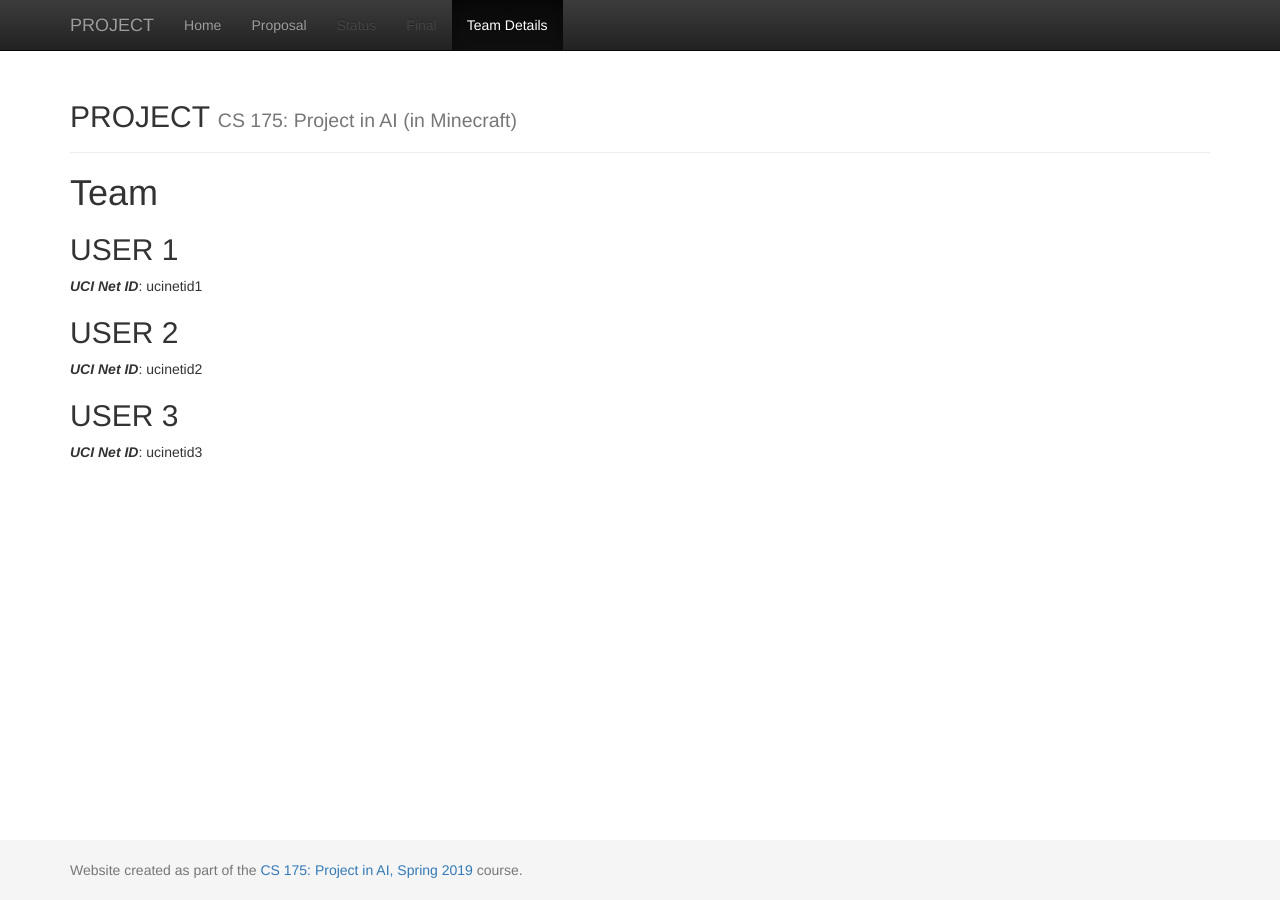
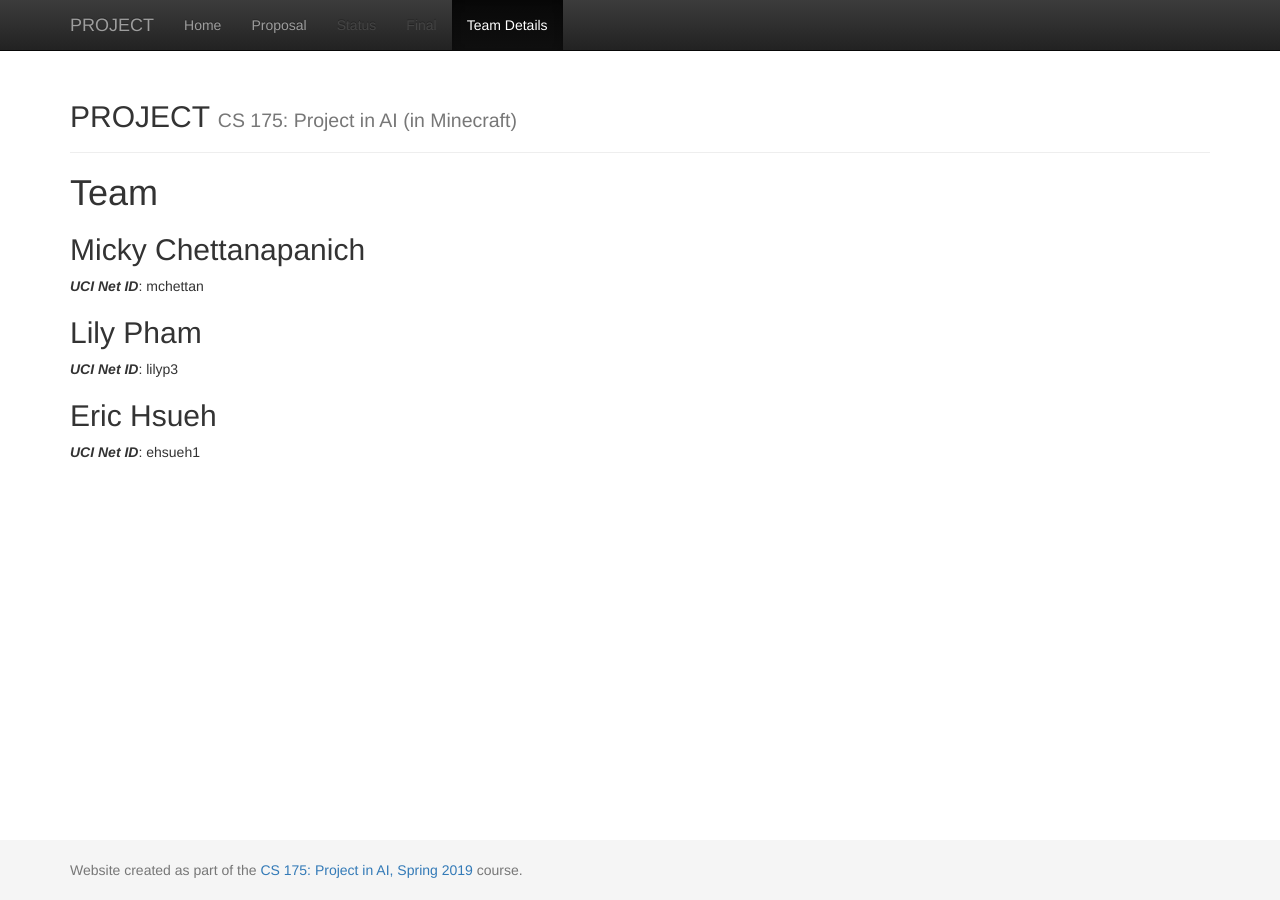
Before and after one commit to mickychetta/minecraft-ai-placeholder, a Jekyll site: the page built from docs/team.md, in a window 1280 px wide. Built offline with Jekyll 4.4.1, drawn with Linux system fonts in a browser that asks for light colours.

```diff
--- a/docs/team.md
+++ b/docs/team.md
@@ -3,14 +3,14 @@ layout: default
 title:  Team
 ---
 
-# {{ page.title }}
+# Team
 
 
-## USER 1
-***UCI Net ID***: ucinetid1
+## Micky Chettanapanich
+***UCI Net ID***: mchettan
 
-## USER 2
-***UCI Net ID***: ucinetid2
+## Lily Pham
+***UCI Net ID***: lilyp3
 
-## USER 3
-***UCI Net ID***: ucinetid3
+## Eric Hsueh
+***UCI Net ID***: ehsueh1
```
Also changed, not shown: docs/index.md (+10 -2 lines), docs/proposal.md (+15 -0 lines), README.md, docs/images/logo.png (added), docs/images/portal.jpg (added), docs/images/q-learning.png (added).
